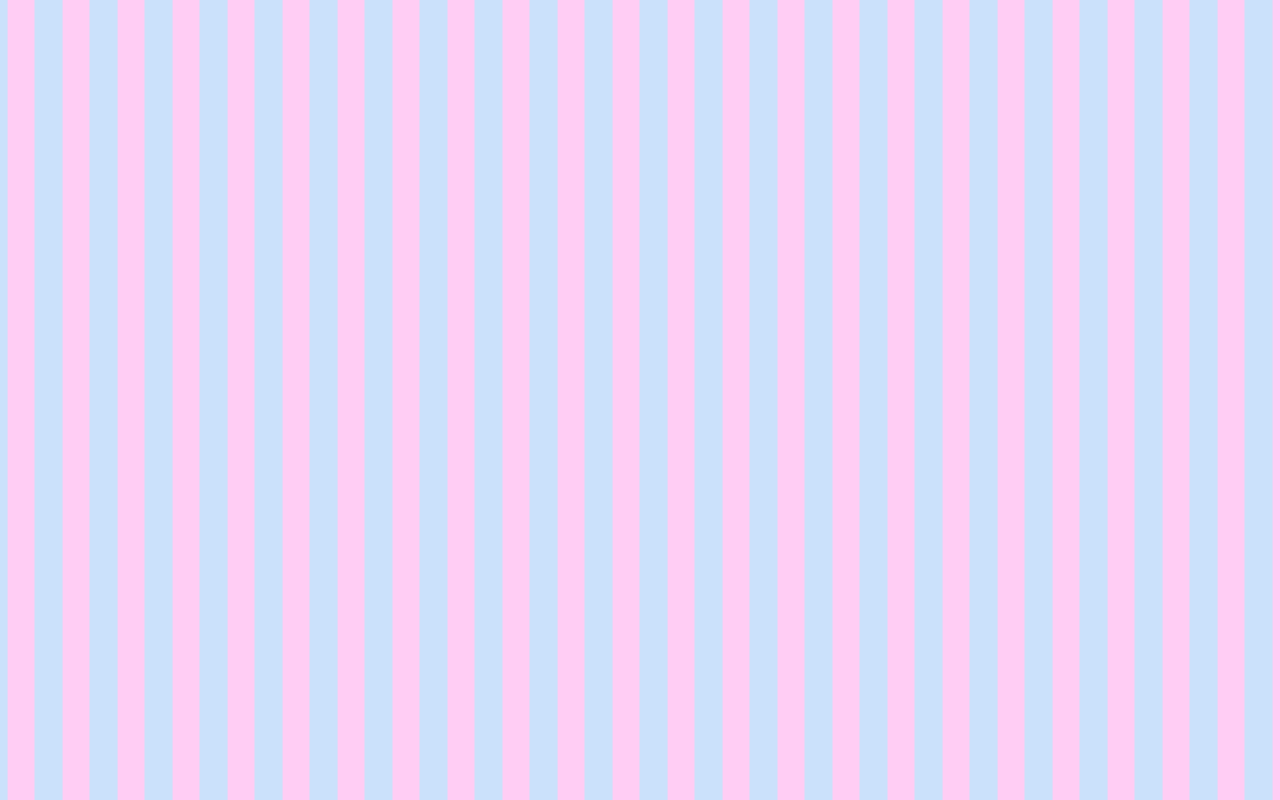
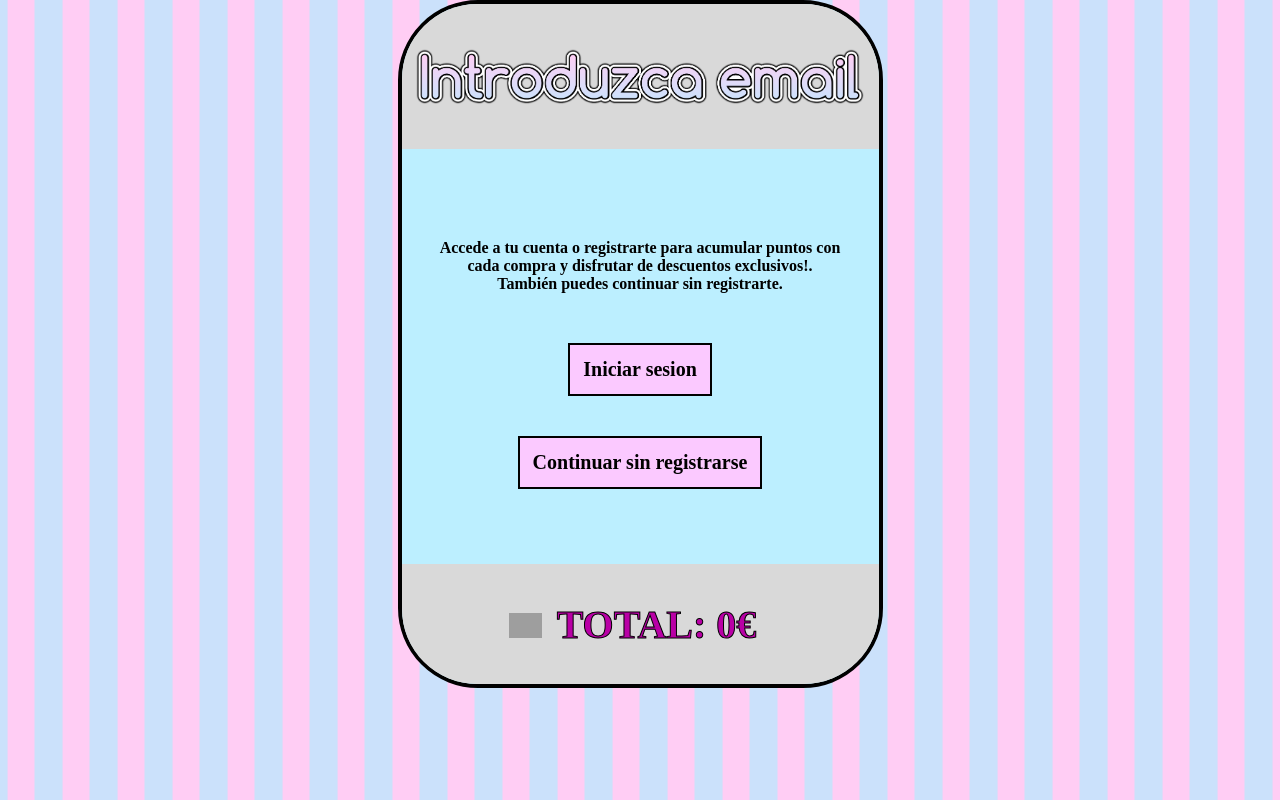
Before and after one commit to mariandreags89/McDowell-Proyect-Front, a React (Create React App) app in the folder mcdowells-proyect/: page /register-or-continue in a window 1280 px wide. Before the commit this address had no page. Built offline with nearby package versions, Linux system fonts and the light colour scheme; grey boxes are pictures that could not be loaded.

Commit message:
pagina intermedia

```diff
--- a/mcdowells-proyect/src/App.js
+++ b/mcdowells-proyect/src/App.js
@@ -8,6 +8,7 @@ import { BrowserRouter, Route, Routes } from 'react-router-dom';
 import { ShoppingCartProvider } from './context/ShoppingCartContext';
 import EmailPage from './components/clients/EmailPage';
 import LastPage from './components/clients/LastPage';
+import PageQuestion from './components/clients/PageQuestion';
 
 
 function App() {
@@ -21,6 +22,7 @@ function App() {
             <Route path='/menus' element={<Menus />} />
             <Route path='/menus/:id' element={<ProductDetails />} />
             <Route path='/cart' element={<Cart />} />
+            <Route path='/register-or-continue' element={<PageQuestion/>} />
             <Route path='/finishorder' element={<EmailPage/>} />
             <Route path='/seeyousoon' element={<LastPage/>}/>
           </Routes>
--- /dev/null
+++ b/mcdowells-proyect/src/assets/clients/pageQuestion.css
@@ -0,0 +1,231 @@
+@media (min-width:800px) and (max-width:1700px) {
+    .containerQuestion {
+        display: flex;
+        flex-direction: row;
+        justify-content: center;
+        align-items: stretch;
+    }
+
+    .leftContainerQuestion {
+        width: 25%;
+    }
+
+    .rigthContainerQuestion {
+        width: 25%;
+    }
+
+    .emailImg {
+        max-width: 450px;
+    }
+
+    .centerContainerQuestion {
+        background-color: #BCEFFF;
+        position: relative;
+        border: 4px solid rgb(0, 0, 0);
+        border-radius: 80px;
+        width: 477px;
+        height: 680px;
+    }
+
+    .topQuestion {
+        display: flex;
+        justify-content: center;
+        flex-direction: row;
+        align-items: center;
+        text-align: center;
+        width: 100%;
+        margin-right: 2px;
+        height: 145px;
+        border-radius: 75px 75px 0 0;
+        background-color: #D9D9D9;
+    }
+
+    .centerQuestion {
+        display: flex;
+        flex-direction: column;
+        justify-content: center;
+        align-items: center;
+        width: 477px;
+        height: 420px;
+    }
+
+    .infoText {
+        text-align: center;
+        font-weight: bold;
+        padding: 30px 30px;
+    }
+
+    .email {
+        align-self: center;
+        text-align: center;
+        width: 350px;
+        padding: 10px 20px;
+        margin-top: 30px;
+    }
+
+    input[type=text]:focus {
+        border: 3px solid #555;
+    }
+
+    .btnQuestion {
+        justify-self: self-end;
+        margin: 20px 0;
+        padding: 13px 13px;
+        font-family: 'Century Gothic';
+        font-size: 20px;
+        font-weight: bold;
+        background-color: #FBC9FF;
+        border: 2px solid #000000;
+        cursor: pointer;
+    }
+
+    .bottonQuestion {
+        position: absolute;
+        display: flex;
+        flex-direction: row;
+        justify-content: center;
+        align-items: center;
+        width: 100%;
+        margin-right: 2px;
+        height: 120px;
+        border-radius: 0 0 75px 75px;
+        background-color: #D9D9D9;
+        left: 0px;
+        right: 0px;
+        bottom: 0px;
+
+    }
+
+    .returnBtnQuestion {
+        cursor: pointer;
+        width: 33px;
+        padding-right: 15px;
+    }
+
+    .totalBotton {
+        font-size: 40px;
+        margin-right: 15px;
+        font-family: 'Century Gothic';
+        font-weight: bold;
+        color: #B900A6;
+        -webkit-text-stroke: 1px #000000;
+
+
+    }
+}
+
+@media (max-width:800px) {
+    .containerQuestion {
+        display: flex;
+        flex-direction: row;
+        justify-content: center;
+        align-items: stretch;
+    }
+
+    .leftContainerQuestion {
+        width: 25%;
+    }
+
+    .rigthContainerQuestion {
+        width: 25%;
+    }
+
+    .emailImg {
+        max-width: 450px;
+    }
+
+    .centerContainerQuestion {
+        background-color: #BCEFFF;
+        position: relative;
+        border: 4px solid rgb(0, 0, 0);
+        border-radius: 80px;
+        width: 477px;
+        height: 680px;
+    }
+
+    .topQuestion {
+        display: flex;
+        justify-content: center;
+        flex-direction: row;
+        align-items: center;
+        text-align: center;
+        width: 100%;
+        margin-right: 2px;
+        height: 145px;
+        border-radius: 75px 75px 0 0;
+        background-color: #D9D9D9;
+    }
+
+    .centerQuestion {
+        display: flex;
+        flex-direction: column;
+        justify-content: center;
+        align-items: center;
+        width: 477px;
+        height: 420px;
+    }
+
+    .infoText {
+        text-align: center;
+        font-weight: bold;
+        padding: 30px 30px;
+    }
+
+    .email {
+        align-self: center;
+        text-align: center;
+        width: 350px;
+        padding: 10px 20px;
+        margin-top: 30px;
+    }
+
+    input[type=text]:focus {
+        border: 3px solid #555;
+    }
+
+    .btnQuestion {
+        justify-self: self-end;
+        margin: 20px 0;
+        padding: 13px 13px;
+        font-family: 'Century Gothic';
+        font-size: 20px;
+        font-weight: bold;
+        background-color: #FBC9FF;
+        border: 2px solid #000000;
+        cursor: pointer;
+    }
+
+    .bottonQuestion {
+        position: absolute;
+        display: flex;
+        flex-direction: row;
+        justify-content: center;
+        align-items: center;
+        width: 100%;
+        margin-right: 2px;
+        height: 120px;
+        border-radius: 0 0 75px 75px;
+        background-color: #D9D9D9;
+        left: 0px;
+        right: 0px;
+        bottom: 0px;
+
+    }
+
+    .returnBtnQuestion {
+        cursor: pointer;
+        width: 33px;
+        padding-right: 15px;
+    }
+
+    .totalBotton {
+        font-size: 40px;
+        margin-right: 15px;
+        font-family: 'Century Gothic';
+        font-weight: bold;
+        color: #B900A6;
+        -webkit-text-stroke: 1px #000000;
+
+
+    }
+}
--- a/mcdowells-proyect/src/components/clients/Cart.jsx
+++ b/mcdowells-proyect/src/components/clients/Cart.jsx
@@ -105,7 +105,7 @@ function Cart() {
                         <button className='resumeCart' onClick={() => navigate(`/menus`)}>
                             REANUDAR PEDIDO
                         </button>
-                        <button className='finishCart' onClick={() => navigate(`/finishOrder`)}>
+                        <button className='finishCart' onClick={() => navigate(`/register-or-continue`)}>
                             FINALIZAR PEDIDO
                         </button>
                     </div>
--- /dev/null
+++ b/mcdowells-proyect/src/components/clients/PageQuestion.jsx
@@ -0,0 +1,51 @@
+import '../../assets/clients/pageQuestion.css'
+import email from '../../assets/images/email.png'
+import { useNavigate } from 'react-router-dom';
+import { useState } from 'react';
+import { useCartContext } from '../../context/ShoppingCartContext';
+
+const PageQuestion = () => {
+
+    const navigate = useNavigate()
+    const context = useCartContext();
+    const image = 'https://cdn-icons-png.flaticon.com/512/1053/1053188.png?w=740&t=st=1675464717~exp=1675465317~hmac=123970fb6328e4fa8a9eb22784499c906aaddd8cf173382cf6cca075051fc494';
+
+    return <>
+        <div className="containerQuestion">
+            <div className='leftContainerQuestion'></div>
+            <div className="centerContainerQuestion">
+                <div className='topQuestion'>
+
+                    <img className='emailImg' src={email} alt='NOT FOUND' />
+                </div>
+                <div className='centerQuestion' >
+                    <div className='centerQuestion'  >
+                        <label className='infoText' for="fname">
+                            Accede a tu cuenta o registrarte para acumular puntos con cada compra y disfrutar de descuentos exclusivos!.
+                            <br/>
+                            También puedes continuar sin registrarte.
+                        </label>
+                        <button className='btnQuestion' >Iniciar sesion</button>
+                        <button className='btnQuestion' onClick={()=>navigate('/finishorder')}>Continuar sin registrarse</button>
+                    </div>
+                </div>
+
+                <div className='bottonQuestion'>
+
+                    <p className='totalBotton'>
+                        <img className='returnBtnQuestion' src={image} onClick={() => navigate('/menus')} />
+
+                        TOTAL: {context.totalCart[0].totalPrice}€
+                    </p>
+
+                </div>
+            </div>
+            <div className='rigthContainerQuestion'>
+            </div>
+        </div>
+
+    </>
+}
+
+
+export default PageQuestion;
```
Also changed, not shown: mcdowells-proyect/src/assets/clients/modal.css (added, +70 -0 lines), mcdowells-proyect/src/components/Modal.jsx (added, +24 -0 lines), mcdowells-proyect/src/components/clients/Login.jsx (added), mcdowells-proyect/src/components/clients/Register.jsx (added).
